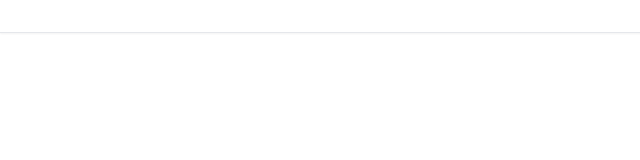
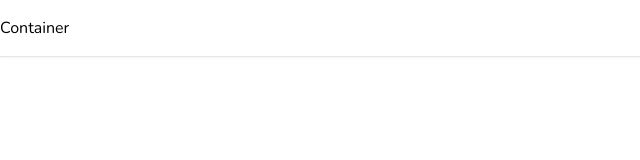
Before and after one commit to PhuongAnhNhu/airbnb, a Next.js app: page / in a window 1280 px wide. Shown: the top 160 px of the page, without its empty margins (0-640 px from the left). Built offline with nearby package versions, Linux system fonts and the light colour scheme.

Commit message:
Create container component

```diff
--- /dev/null
+++ b/src/app/components/Container.tsx
@@ -0,0 +1,9 @@
+import React from 'react'
+
+const Container = () => {
+  return (
+    <div>Container</div>
+  )
+}
+
+export default Container
--- a/src/app/components/navbar/Navbar.tsx
+++ b/src/app/components/navbar/Navbar.tsx
@@ -1,9 +1,12 @@
 import React from 'react'
+import Container from '../Container'
 
 const Navbar = () => {
     return (
         <div className='fixed w-full bg-white z-10 shadow-sm'>
-            <div className="py-4 border-b-[1px]"></div>
+            <div className="py-4 border-b-[1px]">
+                <Container>Container</Container>
+            </div>
         </div>
     )
 }
```
